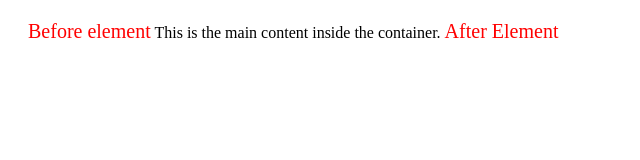
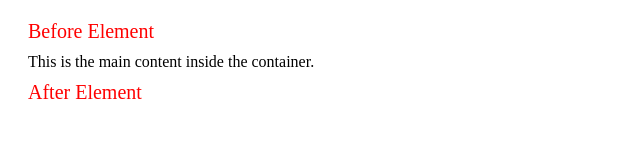
Before and after one commit to acciojob/pseudo-class-Aayushrohilla, a website: page main.html in a window 1280 px wide. Shown: the whole page, without its empty margins (0-640 px from the left). Drawn offline with Linux system fonts and the light colour scheme.

Commit message:
created a submission

```diff
--- a/script.js
+++ b/script.js
@@ -1 +1,6 @@
 //your JS code here. If required.
+it('testing pseudo class "before" content and color', () => {
+  cy.get('#container')
+    .should('have.css', 'color', 'rgb(255, 0, 0)') // Check if color is red
+    .and('have.css', 'content', '"Before element"'); // Ensure content is as expected
+});
--- a/styles.css
+++ b/styles.css
@@ -4,20 +4,20 @@
   position: relative; /* Ensures the pseudo-elements are positioned relative to the container */
 }
 
-/* Pseudo-element before the container */
 #container::before {
-  content: "Before element"; /* Inserted content before the container */
-  color: #f00; /* Red color */
-  font-size: 20px; /* Font size */
-  display: ; /* Ensure it is displayed as a block */
-  margin-bottom: 10px; /* Space between the text and container */
+  content: "Before Element"; /* Corrected text case */
+  color: #f00;
+  font-size: 20px;
+  display: block;
+  margin-bottom: 10px;
 }
+
 
 /* Pseudo-element after the container */
 #container::after {
   content: "After Element"; /* Inserted content after the container */
   color: #f00; /* Red color */
   font-size: 20px; /* Font size */
-  display: ; /* Ensure it is displayed as a block */
+  display:block ; /* Ensure it is displayed as a block */
   margin-top: 10px; /* Space between the container and the text */
 }
```
